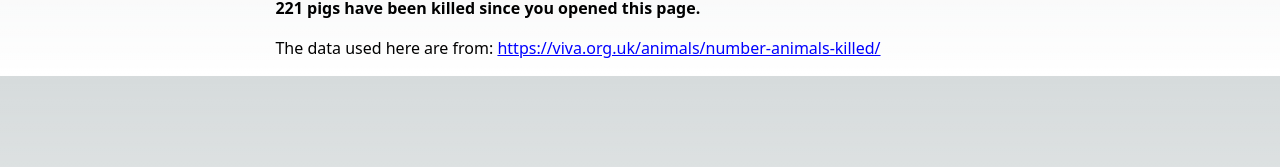
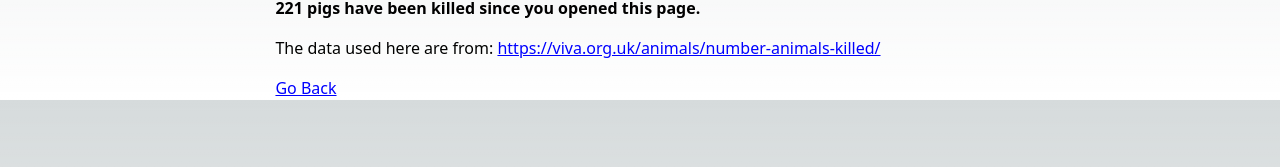
Before and after one commit to chris251190/death-counter, a Next.js app: page /pigs in a window 1280 px wide. Shown: the part 487-654 px from the top of the page. Built offline with nearby package versions, Linux system fonts and the light colour scheme.

Commit message:
Add link to go back

```diff
--- a/app/pigs/page.tsx
+++ b/app/pigs/page.tsx
@@ -1,6 +1,7 @@
 'use client'
 import React, { useState, useEffect } from 'react';
 import Image from 'next/image'
+import Link from 'next/link';
 
 const Pigs: React.FC = () => {
   const pigsPerYear = 1400092105;
@@ -29,6 +30,9 @@ const Pigs: React.FC = () => {
       <p><b>{Math.floor(killedPigs)} pigs have been killed since you opened this page.</b></p>
 
       <p>The data used here are from: <a href="https://viva.org.uk/animals/number-animals-killed/">https://viva.org.uk/animals/number-animals-killed/</a></p>
+
+      <Link href="/">Go Back</Link>
+
     </div>
   );
 };
```
